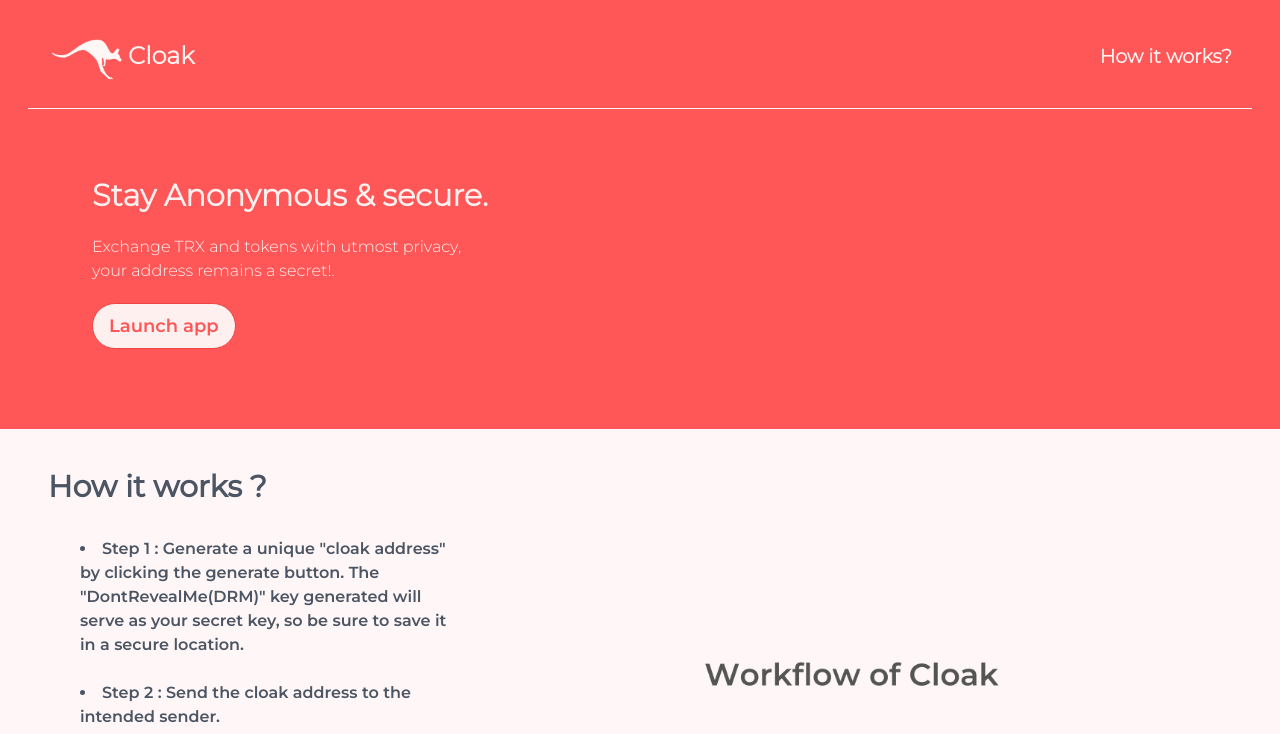
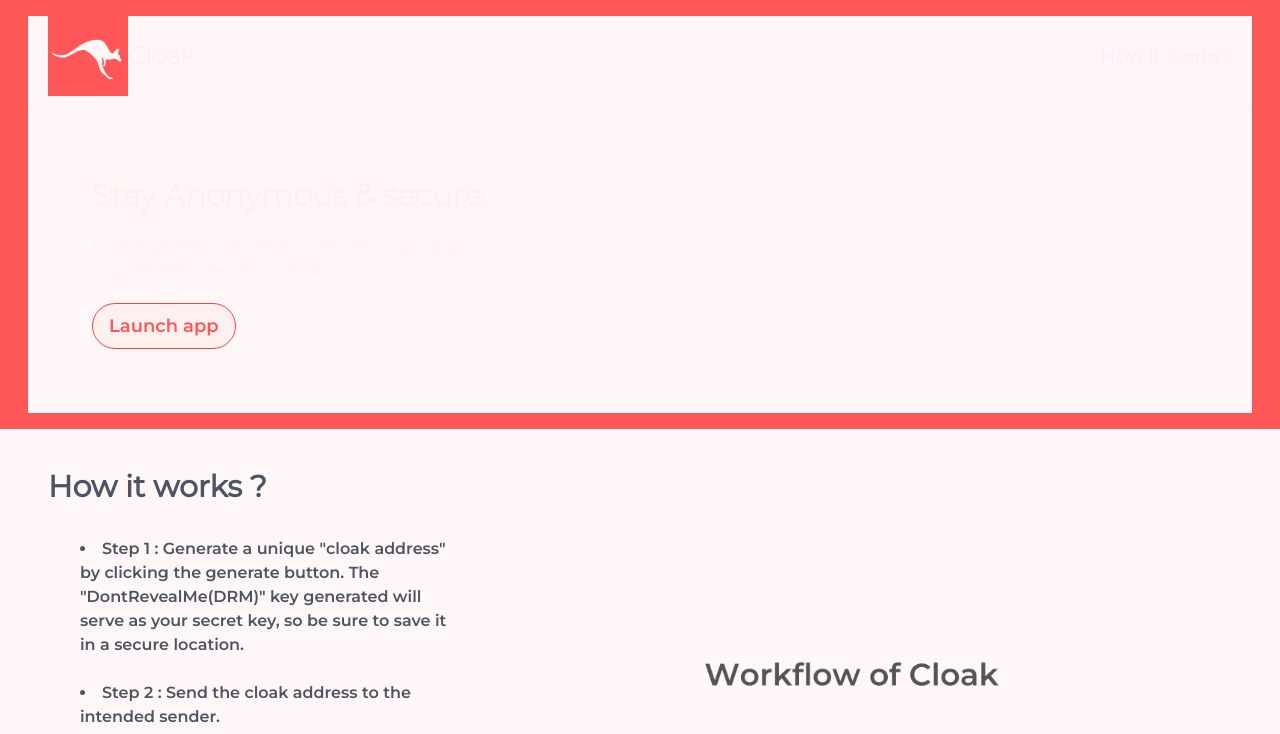
Before and after one commit to OxMaaz/Cloak, a React (Create React App) app in the folder cloak/ui-cloak/: page / in a window 1280 px wide. Shown: the top 734 px of the page. Built offline with nearby package versions, Linux system fonts and the light colour scheme.

Commit message:
ui improvement

```diff
--- a/cloak/ui-cloak/src/components/Cloak.js
+++ b/cloak/ui-cloak/src/components/Cloak.js
@@ -81,7 +81,7 @@ const Cloak = () => {
 
 
     return (
-        <div className='bg-[#FFF7F7] '>
+        <div>
             <CloakContext.Provider value={contextValue}>
                 <ToastContainer position="top-center"
                     autoClose={5000}
--- a/cloak/ui-cloak/src/index.css
+++ b/cloak/ui-cloak/src/index.css
@@ -7,3 +7,7 @@
     /* Set the background color to red */
     background-color: #ffd7d4;
   }
+
+  *{
+    background-color: #FFF7F7;
+  }
```
Also changed, not shown: cloak/ui-cloak/src/assets/cloakdescription.png.
